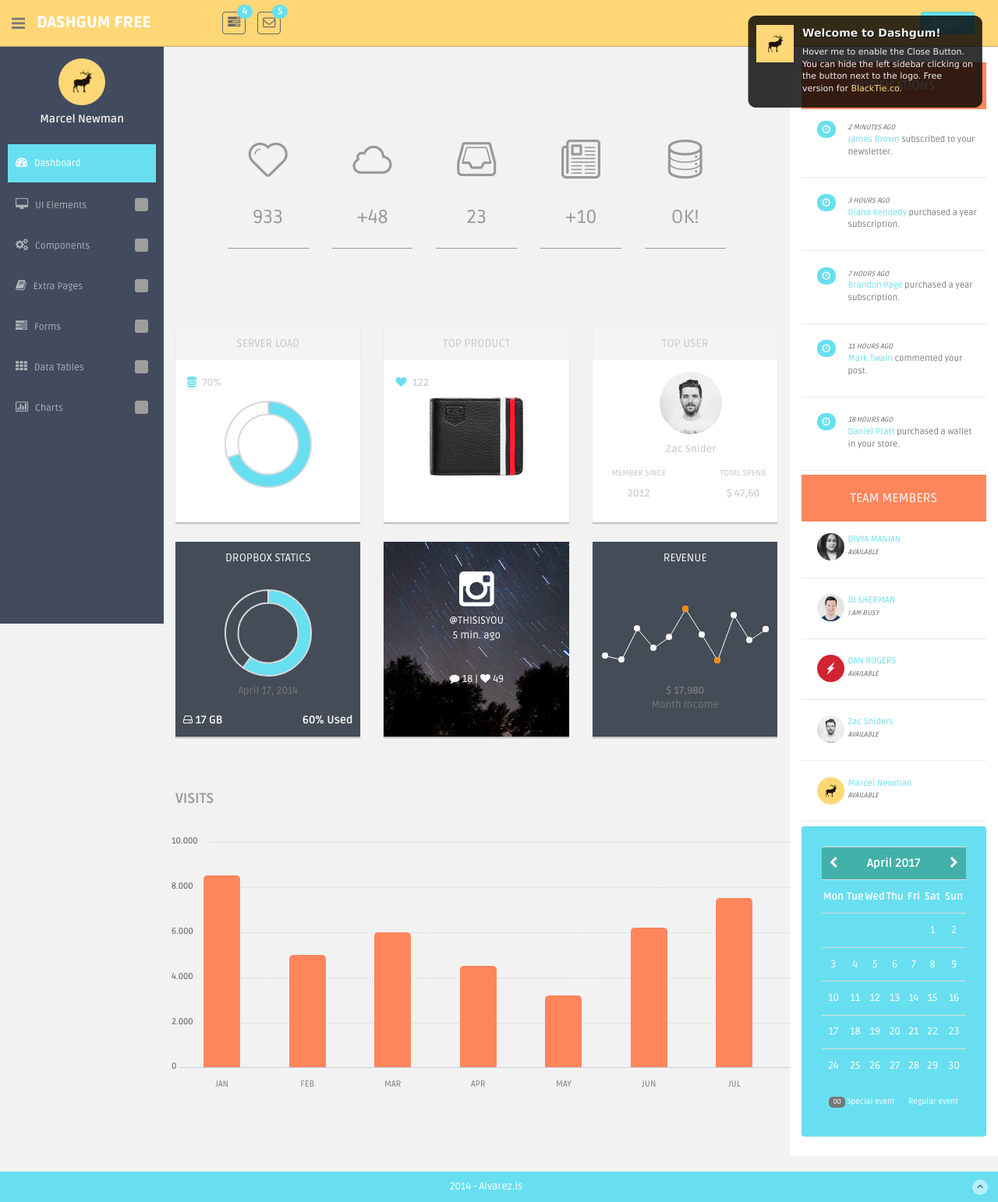
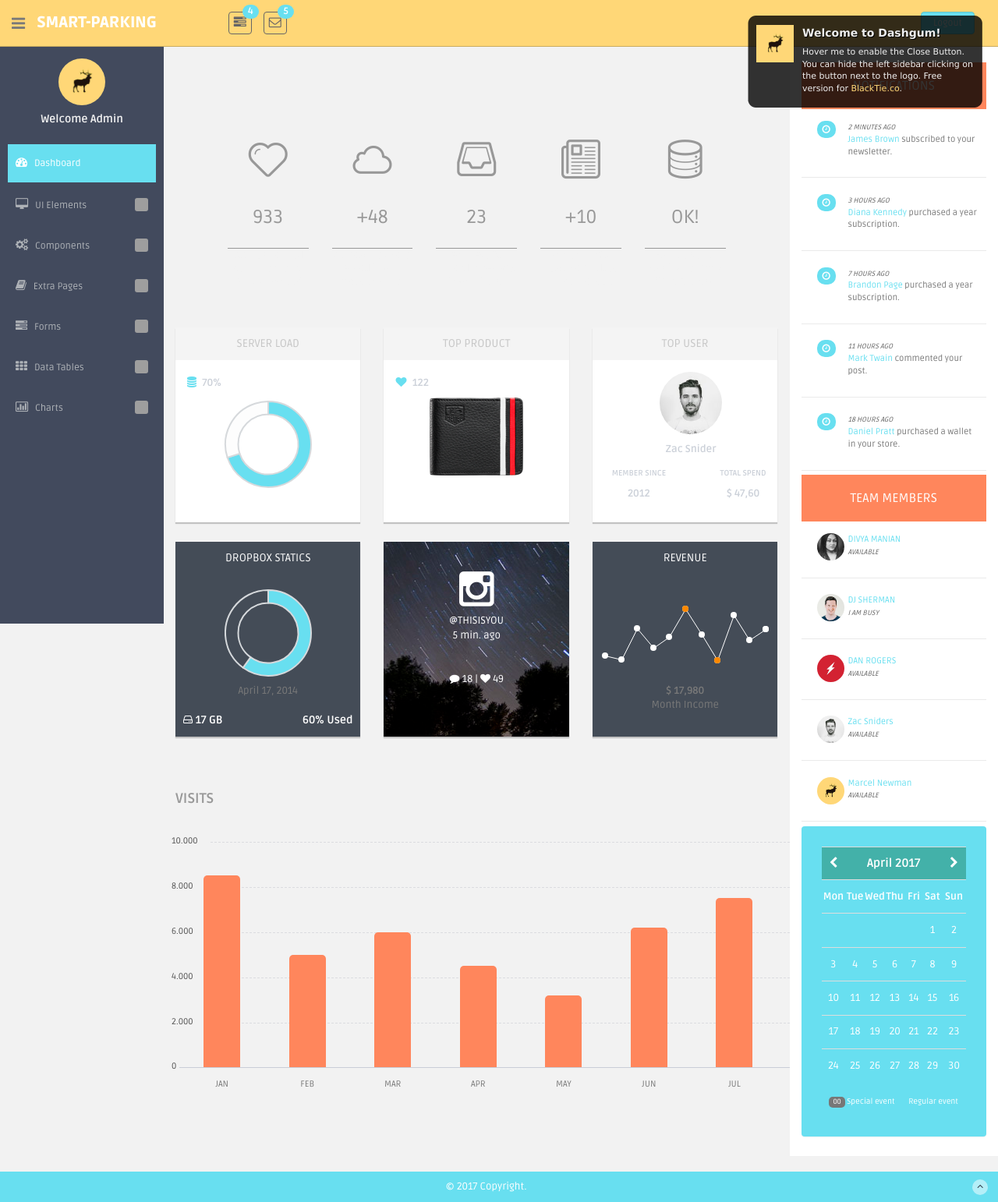
Before and after one commit to francis-mwakidoshi/Smart-parking, a PHP site: page / in a window 1280 px wide. Shown: the whole page at 78% size. Run offline with PHP 8.4, Linux system fonts and the light colour scheme; grey boxes are pictures that could not be loaded.

Commit message:
renaming of index.html file to .php

```diff
--- a/index.html
+++ b/index.php
@@ -7,8 +7,8 @@
     <meta name="author" content="Dashboard">
     <meta name="keyword" content="Dashboard, Bootstrap, Admin, Template, Theme, Responsive, Fluid, Retina">
 
-    <title>DASHGUM - FREE Bootstrap Admin Template</title>
-
+    <title>smart-parking</title>
+    <link rel="icon" href="assets/img/ny.jpg" />
     <!-- Bootstrap core CSS -->
     <link href="assets/css/bootstrap.css" rel="stylesheet">
     <!--external css-->
@@ -42,7 +42,7 @@
                   <div class="fa fa-bars tooltips" data-placement="right" data-original-title="Toggle Navigation"></div>
               </div>
             <!--logo start-->
-            <a href="index.html" class="logo"><b>DASHGUM FREE</b></a>
+            <a href="index.html" class="logo"><b>Smart-parking</b></a>
             <!--logo end-->
             <div class="nav notify-row" id="top_menu">
                 <!--  notification start -->
@@ -202,7 +202,7 @@
               <ul class="sidebar-menu" id="nav-accordion">
 
               	  <p class="centered"><a href="profile.html"><img src="assets/img/ui-sam.jpg" class="img-circle" width="60"></a></p>
-              	  <h5 class="centered">Marcel Newman</h5>
+              	  <h5 class="centered">Welcome Admin</h5>
 
                   <li class="mt">
                       <a class="active" href="index.html">
@@ -657,7 +657,7 @@
       <!--footer start-->
       <footer class="site-footer">
           <div class="text-center">
-              2014 - Alvarez.is
+              &copy; <?php echo date("Y"); ?> Copyright.
               <a href="index.html#" class="go-top">
                   <i class="fa fa-angle-up"></i>
               </a>
```
